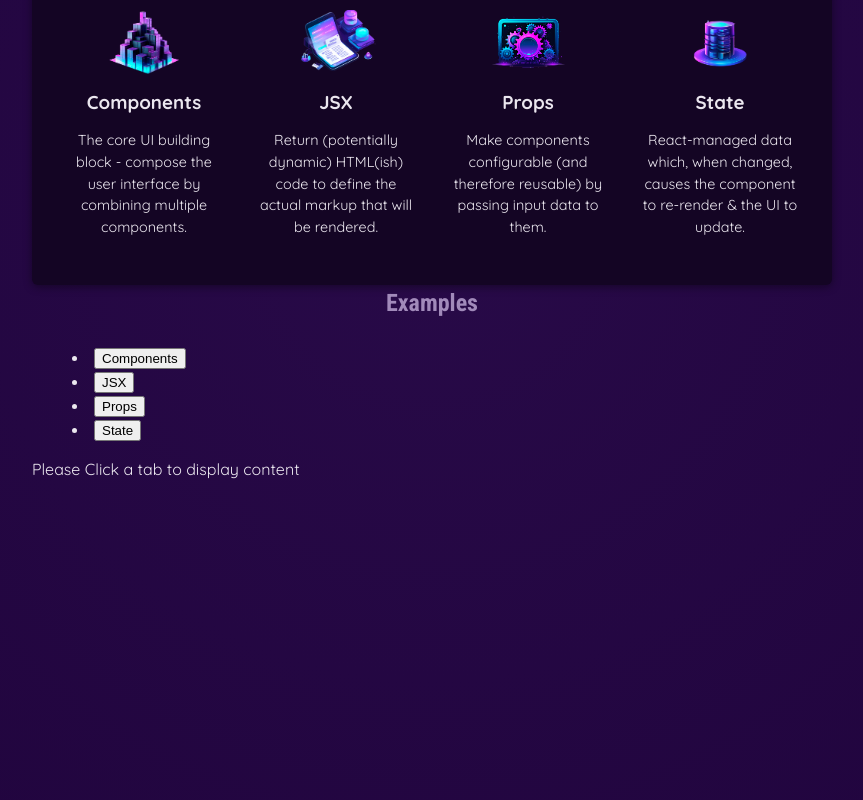
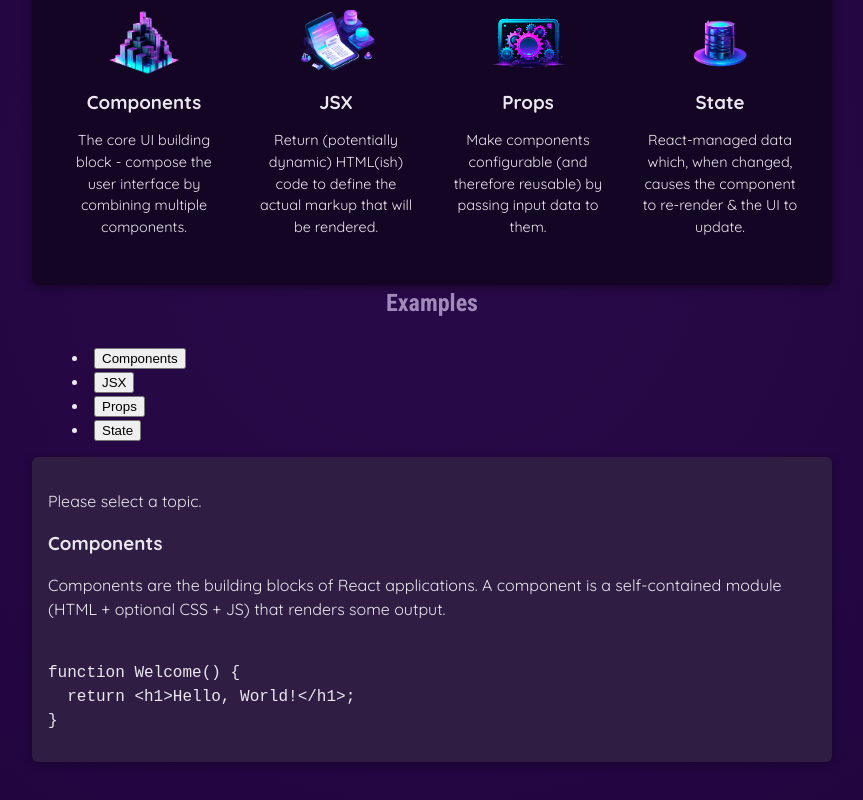
Before and after one commit to Armand-Mohammed/react-project-playground, a React (Vite) app: page / in a window 1280 px wide. Shown: the part 414-1214 px from the top of the page, without its empty margins (208-1071 px from the left). Built offline with nearby package versions, Linux system fonts and the light colour scheme.

Commit message:
Add dynamic content card

```diff
--- a/src/App.jsx
+++ b/src/App.jsx
@@ -3,11 +3,12 @@ import { useState } from "react";
 import Header from "./components/Header/Header.jsx";
 import CoreConcept from "./components/CoreConcept.jsx";
 import { CORE_CONCEPTS } from "./data.js";
+import { EXAMPLES } from "./data.js";
 import TabButton from "./components/TabButton.jsx";
 
 function App() {
   // Manage component state here.
-  const [selectedTopic, setSelectedTopic] = useState('Please Click a tab to display content');
+  const [selectedTopic, setSelectedTopic] = useState("components");
 
   function handleSelect(selectButton) {
     // console.log(`You clicked the ${selectButton} tab!`);
@@ -37,7 +38,14 @@ function App() {
             <TabButton onClick={() => handleSelect("props")}>Props</TabButton>
             <TabButton onClick={() => handleSelect("state")}>State</TabButton>
           </menu>
-          {selectedTopic}
+          <div id="tab-content">
+            <p>Please select a topic.</p>
+            <h3>{EXAMPLES[selectedTopic].title}</h3>
+            <p>{EXAMPLES[selectedTopic].description}</p>
+            <pre>
+              <code>{EXAMPLES[selectedTopic].code}</code>
+            </pre>
+          </div>
         </section>
       </main>
     </div>
--- a/src/data.js
+++ b/src/data.js
@@ -29,3 +29,54 @@ export const CORE_CONCEPTS = [
       'React-managed data which, when changed, causes the component to re-render & the UI to update.',
   },
 ];
+
+export const EXAMPLES = {
+  components: {
+    title: 'Components',
+    description:
+      'Components are the building blocks of React applications. A component is a self-contained module (HTML + optional CSS + JS) that renders some output.',
+    code: `
+function Welcome() {
+  return <h1>Hello, World!</h1>;
+}`,
+  },
+  jsx: {
+    title: 'JSX',
+    description:
+      'JSX is a syntax extension to JavaScript. It is similar to a template language, but it has full power of JavaScript (e.g., it may output dynamic content).',
+    code: `
+<div>
+  <h1>Welcome {userName}</h1>
+  <p>Time to learn React!</p>
+</div>`,
+  },
+  props: {
+    title: 'Props',
+    description:
+      'Components accept arbitrary inputs called props. They are like function arguments.',
+    code: `
+function Welcome(props) {
+  return <h1>Hello, {props.name}</h1>;
+}`,
+  },
+  state: {
+    title: 'State',
+    description:
+      'State allows React components to change their output over time in response to user actions, network responses, and anything else.',
+    code: `
+function Counter() {
+  const [isVisible, setIsVisible] = useState(false);
+
+  function handleClick() {
+    setIsVisible(true);
+  }
+
+  return (
+    <div>
+      <button onClick={handleClick}>Show Details</button>
+      {isVisible && <p>Amazing details!</p>}
+    </div>
+  );
+}`,
+  },
+};
```
